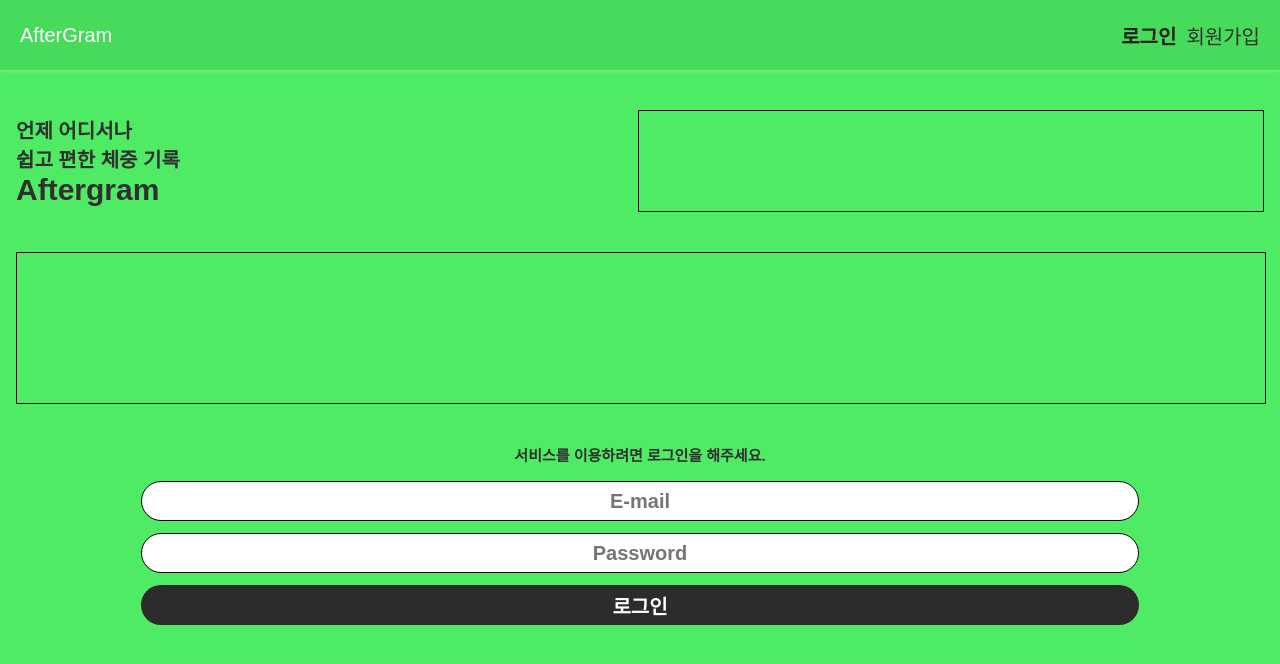
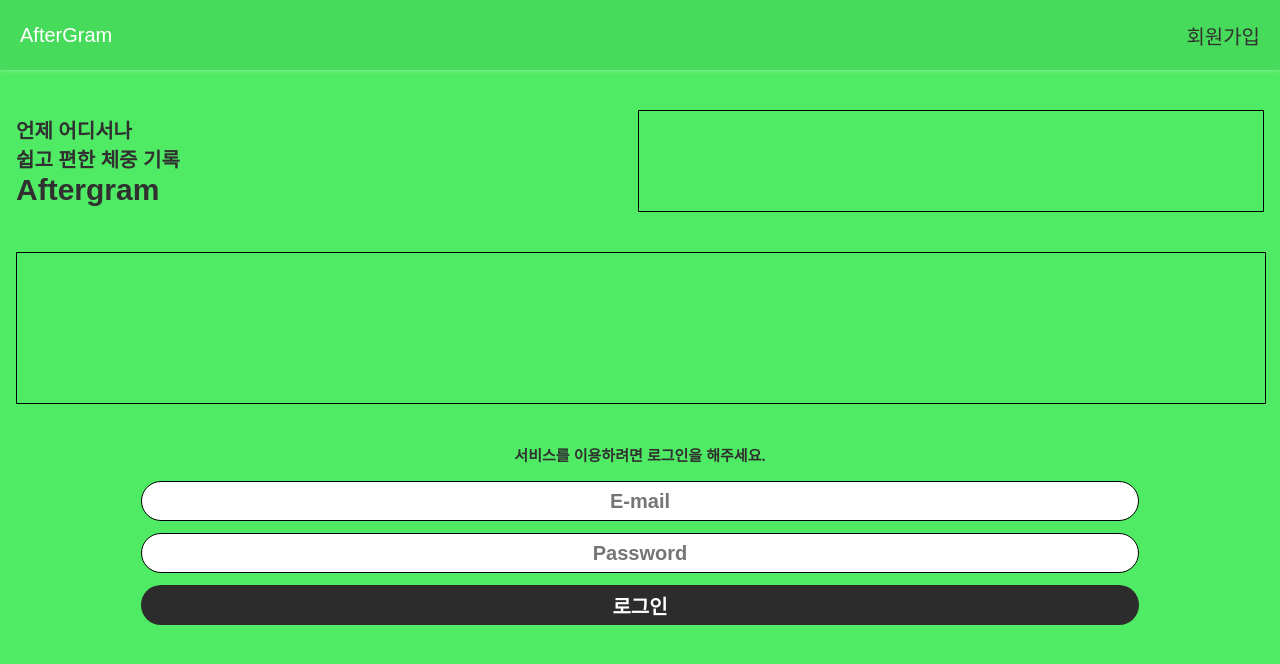
Before and after one commit to taykim7/aftergram-project, a Vue app in the folder aftergram/: page /login in a window 1280 px wide. Shown: the top 664 px of the page. Built offline with nearby package versions, Linux system fonts and the light colour scheme; a web font is replaced by a local one.

Commit message:
로그인 화면 헤더 분기처리
- 로그인 페이지일 경우 회원가입
- 회원가입 페이지일 경우 로그인

```diff
--- a/aftergram/src/components/common/AppHeader.vue
+++ b/aftergram/src/components/common/AppHeader.vue
@@ -11,9 +11,11 @@
       <template v-if='isUserLogin'>
         <a @click="logoutUser">로그아웃</a>
       </template>
+      <template v-else-if="nowPage === '/login'">
+        <router-link to="/signup">회원가입</router-link>
+      </template>
       <template v-else>
         <router-link to="/login">로그인</router-link>
-        <router-link to="/signup">회원가입</router-link>
       </template>
     </div>
   </header>
@@ -28,6 +30,9 @@ export default {
     },
     isUserLogin() {
       return this.$store.getters.isLogin;
+    },
+    nowPage() {
+      return this.$route.path;
     }
   },
   methods: {
@@ -68,8 +73,4 @@ header .navigations a {
   font-size: 2rem;
   margin-left: 10px;
 }
-header .navigations a.router-link-exact-active {
-  color: rgb(31, 29, 29);
-  font-weight: bolder;
-}
 </style>
```
